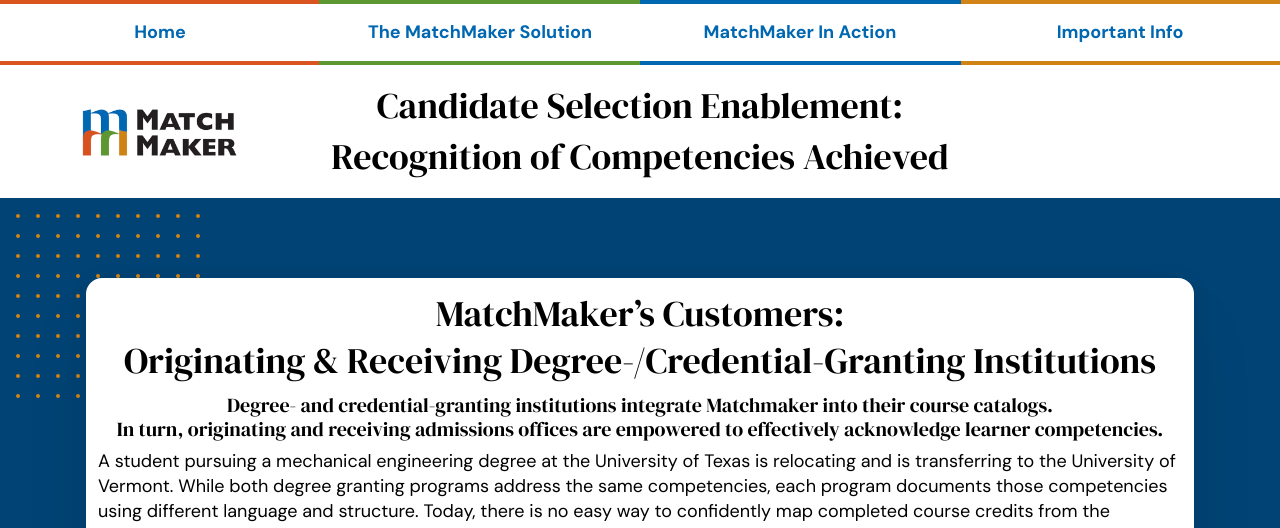
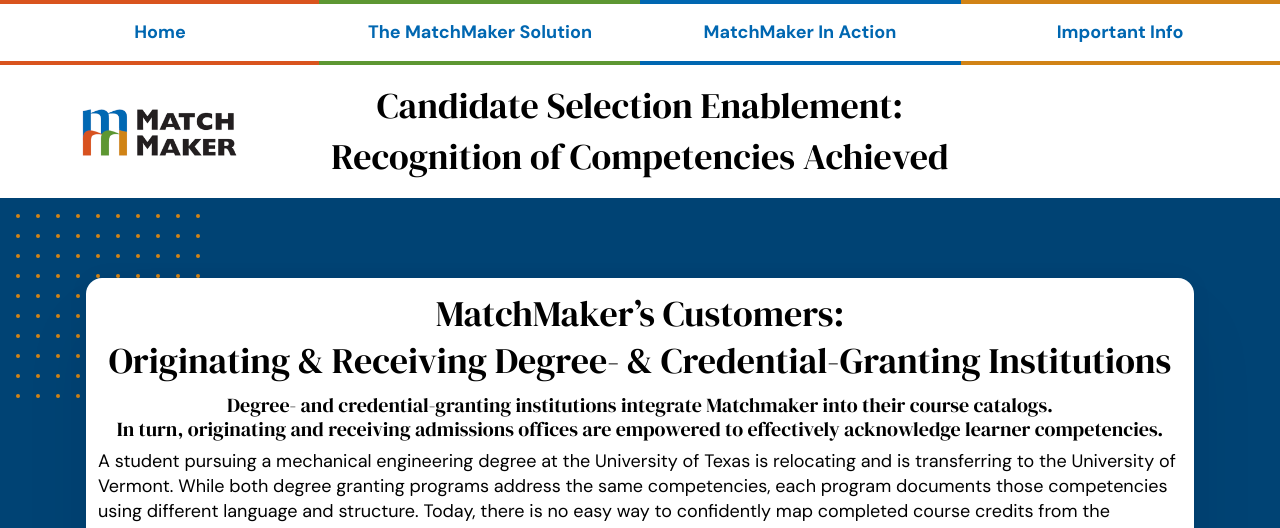
Before and after one commit to matchmakeredlabs/matchmakeredlabs.develop, a Jekyll site: the page built from _Action/4casestudy.md, in a window 1280 px wide. Shown: the top 528 px of the page. Built offline with Jekyll 4.4.1, drawn with Linux system fonts in a browser that asks for light colours.

```diff
--- a/_Action/4casestudy.md
+++ b/_Action/4casestudy.md
@@ -4,7 +4,7 @@ menu: "Candidate Selection: Credit Recognition"
 icon: star
 ordinal: 7
 ---
-# MatchMaker's Customers:<br/>Originating & Receiving Degree-/Credential-Granting Institutions
+# MatchMaker's Customers:<br/>Originating & Receiving Degree- & Credential-Granting Institutions
 
 ### Degree- and credential-granting institutions integrate Matchmaker into their course catalogs.<br/> In turn, originating and receiving admissions offices are empowered to effectively acknowledge learner competencies.
 
```
